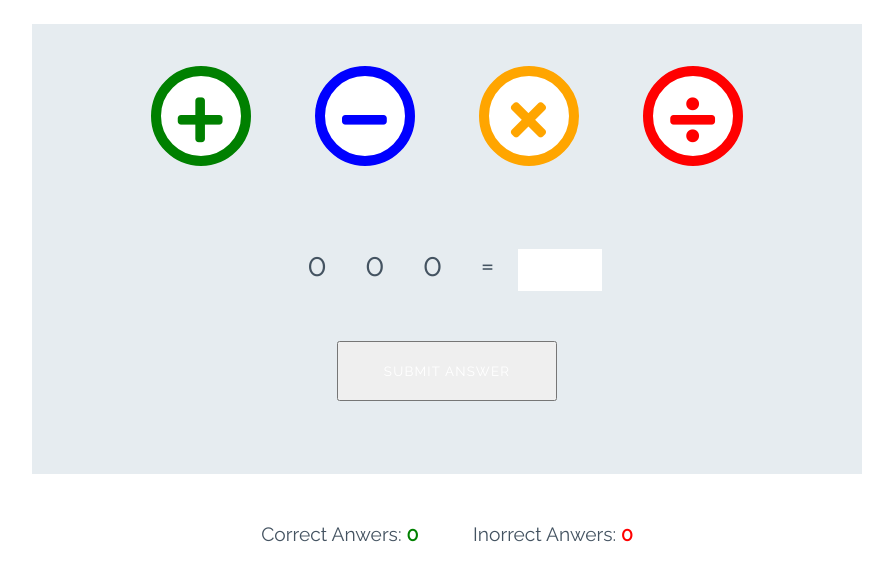
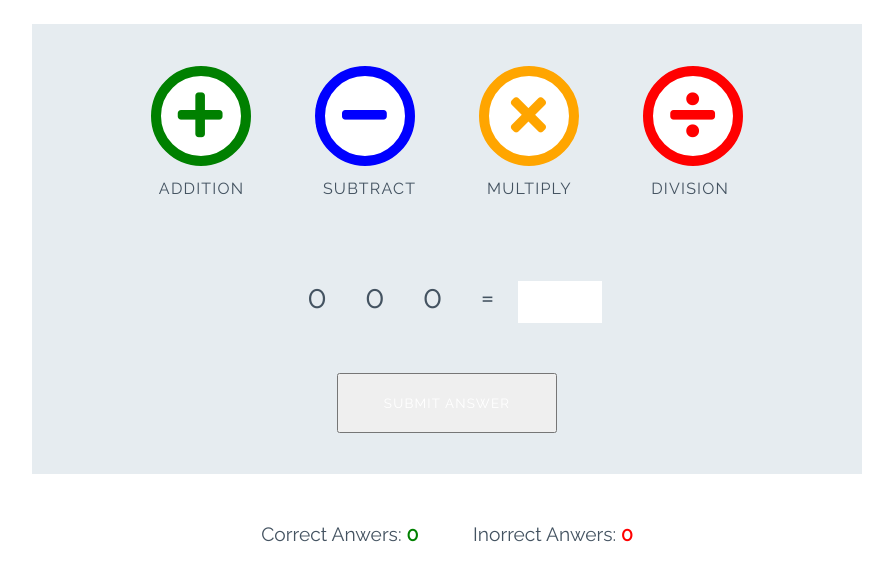
Before and after one commit to fernandagil/calculator, a plain HTML site: page index.html in a window 1280 px wide. Shown: the part 79-660 px from the top of the page, without its empty margins (193-1086 px from the left). Drawn offline with Linux system fonts and the light colour scheme.

Commit message:
Added data-type attributes and styled them

```diff
--- a/assets/style.css
+++ b/assets/style.css
@@ -109,6 +109,14 @@ body {
     font-size: 3.2rem;
     margin: 0 30px;
     transition: all 0.5s;
+}
+
+.btn--big::after {
+    content: attr(data-type);
+    font-size: 1rem;
+    color: #445361;
+    position: relative;
+    left: -0.5em;
 }
 
 .btn--blue {
--- a/index.html
+++ b/index.html
@@ -15,16 +15,16 @@
 
     <div class="game-area">
         <div class="controls-area">
-            <button class="btn btn--big btn--green">
+            <button data-type="addition" class="btn btn--big btn--green">
                 <i class="fas fa-plus"></i>
             </button>
-            <button class="btn btn--big btn--blue">
+            <button data-type="subtract" class="btn btn--big btn--blue">
                 <i class="fas fa-minus"></i>
             </button>
-            <button class="btn btn--big btn--orange">
+            <button data-type="multiply" class="btn btn--big btn--orange">
                 <i class="fas fa-times"></i>
             </button>
-            <button class="btn btn--big btn--red">
+            <button data-type="division" class="btn btn--big btn--red">
                 <i class="fas fa-divide"></i>
             </button>
         </div>
@@ -36,7 +36,7 @@
             <p class="answer-message">Enter Answer:</p>
             <input id="answer-box" type="number">
         </div>
-        <button class="btn btn--grey">Submit Answer</button>
+        <button data-type="submit" class="btn btn--grey">Submit Answer</button>
     </div>
 
     <div class="score-area">
```
